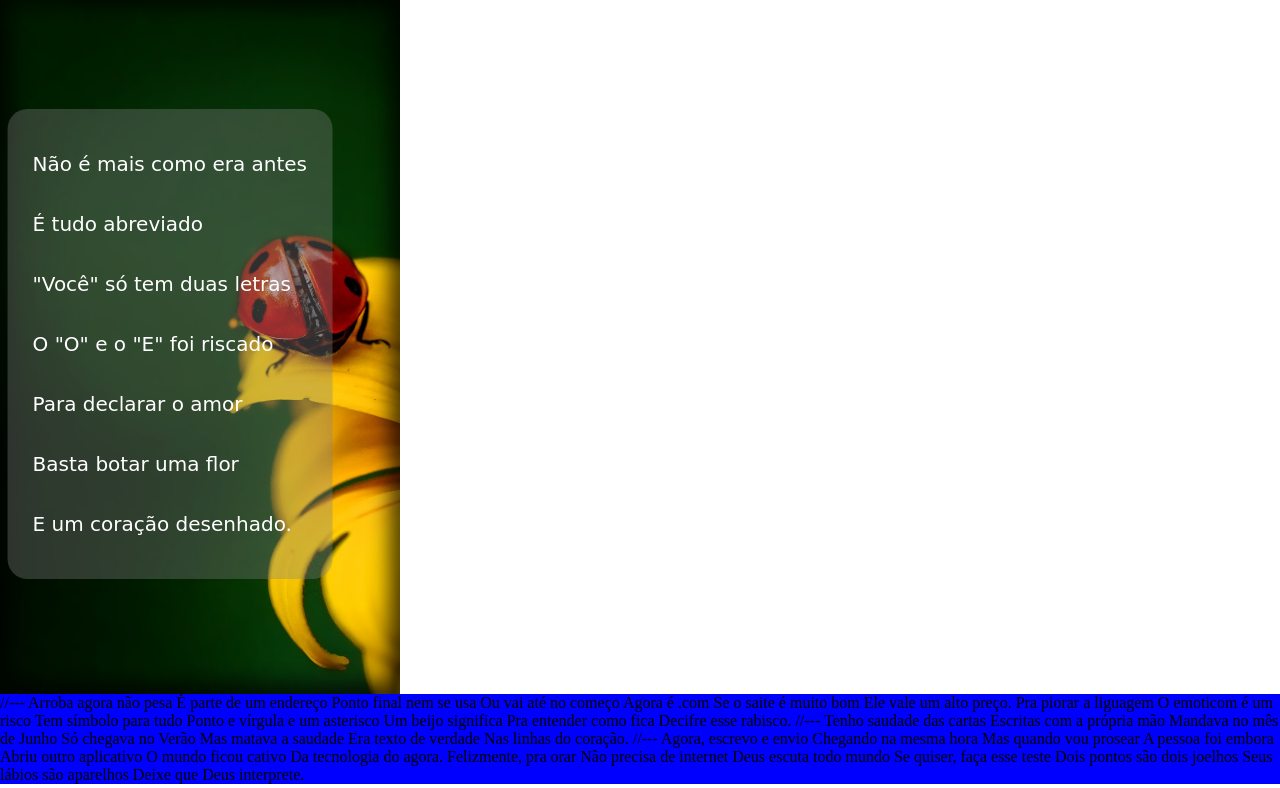
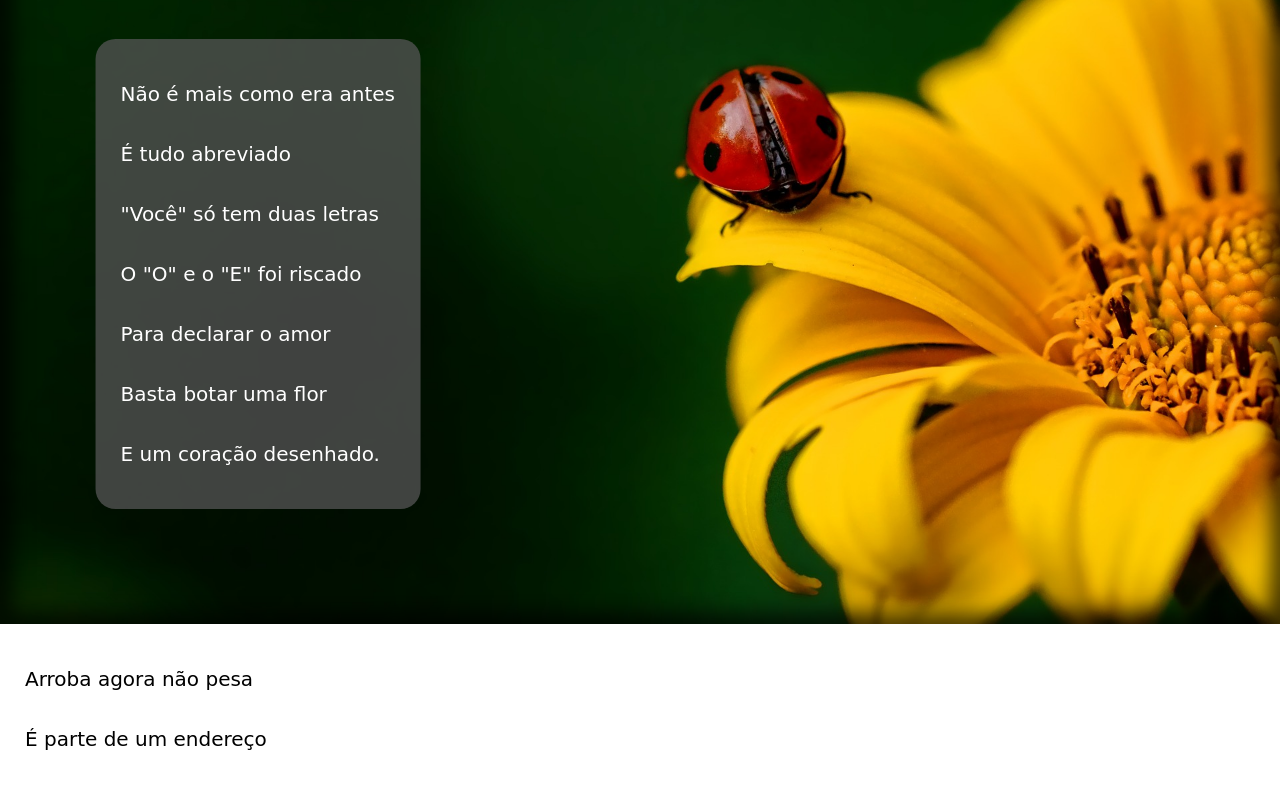
Before and after one commit to gurgelvitor/projcordel, a plain HTML site: page index.html in a window 1280 px wide. Shown: the part 756-1544 px from the top of the page. Drawn offline with Linux system fonts and the light colour scheme.

Commit message:
finishing website

```diff
--- a/index.html
+++ b/index.html
@@ -18,6 +18,7 @@
     <scetion>
         <section>
             <div class="textonly">
+                <p>
                     Estou ficando cansado <br>
                     Da tal tecnologia <br>
                     Só se fala por e-mail <br>
@@ -25,10 +26,12 @@
                     Twitter e Facebook <br>
                     Antes que eu caduque <br>
                     Vou dizer tudo em poesia.
+                </p>
             </div>
-            <div class="imagewithtext">
+            <div class="imagewithtext" style="background-image: url(imagens/background001.jpg);">
                 <div>
-                    <div class="inboxedtext">
+                    <div class="inboxedtext" >
+                        <p>
                             Não é mais como era antes <br>
                             É tudo abreviado <br>
                             "Você" só tem duas letras <br>
@@ -36,50 +39,71 @@
                             Para declarar o amor <br>
                             Basta botar uma flor <br>
                             E um coração desenhado.
+                        </p>
                     </div>
                 </div>
             </div>
         </section>
-            <section style="background-color: blue;">
-                //---
-                Arroba agora não pesa
-                É parte de um endereço
-                Ponto final nem se usa
-                Ou vai até no começo
-                Agora é .com
-                Se o saite é muito bom
-                Ele vale um alto preço.
-                Pra piorar a liguagem
-                O emoticom é um risco
-                Tem símbolo para tudo
-                Ponto e vírgula e um asterisco
-                Um beijo significa
-                Pra entender como fica
-                Decifre esse rabisco.
-                //---
-                Tenho saudade das cartas
-                Escritas com a própria mão
-                Mandava no mês de Junho
-                Só chegava no Verão
-                Mas matava a saudade
-                Era texto de verdade
+            <section>
+                <div class="textonly">
+                    <p>
+                        Arroba agora não pesa <br>
+                        É parte de um endereço <br>
+                        Ponto final nem se usa <br>
+                        Ou vai até no começo <br>
+                        Agora é .com <br>
+                        Se o saite é muito bom <br>
+                        Ele vale um alto preço. <br>
+                        Pra piorar a liguagem <br>
+                        <br>
+                        O emoticom é um risco <br>
+                        Tem símbolo para tudo <br>
+                        Ponto e vírgula e um asterisco <br>
+                        Um beijo significa <br>
+                        Pra entender como fica <br>
+                        Decifre esse rabisco. <br>
+                    </p>
+                </div>
+            </section>
+                <section>
+                    <div class="imagewithtext" style="background-image: url(imagens/background002.jpg);">
+                        <div class="inboxedtext">
+                            <p>
+                                Tenho saudade das cartas <br>
+                                Escritas com a própria mão <br>
+                                Mandava no mês de Junho <br>
+                                Só chegava no Verão <br>
+                                Mas matava a saudade <br>
+                                Era texto de verdade <br>
                                 Nas linhas do coração.
-                //---
-                Agora, escrevo e envio
-                Chegando na mesma hora
-                Mas quando vou prosear
-                A pessoa foi embora
-                Abriu outro aplicativo
-                O mundo ficou cativo
-                Da tecnologia do agora.
-                Felizmente, pra orar
-                Não precisa de internet
-                Deus escuta todo mundo
-                Se quiser, faça esse teste
-                Dois pontos são dois joelhos
-                Seus lábios são aparelhos
-                Deixe que Deus interprete.
+                            </p>
+                        </div>
+                    </div>
+                </section>
+                <section>
+                    <div class="textonly">
+                        <p>
+                            Agora, escrevo e envio <br>
+                            Chegando na mesma hora <br>
+                            Mas quando vou prosear <br>
+                            A pessoa foi embora <br>
+                            Abriu outro aplicativo <br>
+                            O mundo ficou cativo <br>
+                            Da tecnologia do agora. <br>
+                            <br>
+                            Felizmente, pra orar <br>
+                            Não precisa de internet <br>
+                            Deus escuta todo mundo <br>
+                            Se quiser, faça esse teste <br>
+                            Dois pontos são dois joelhos <br>
+                            Seus lábios são aparelhos <br>
+                            Deixe que Deus interprete. <br>
+                        </p>
+                    </div>
                 </section>
     </scetion>
+    <footer>
+        <p>Site criado e idealizado por: <u>Vitor Gurgel</u></p>
+    </footer>
 </body>
 </html>
--- a/style.css
+++ b/style.css
@@ -5,7 +5,7 @@
 }
 
 header{
-    background-color: black;
+    background-image: linear-gradient(to bottom, black, grey);
     color: white;
     text-align: center;
 }
@@ -25,14 +25,11 @@ section > div.textonly{
     font-size: 20px;
     padding: 25px;
     font-family: cursive;
-    line-height: 70px;
+    line-height: 60px;
 }
-
-
 
 section > div.imagewithtext{
     background-color: blue;
-    background-image: url(imagens/background001.jpg);
     height: 700px;
     background-repeat: no-repeat;
     background-size: cover;
@@ -40,7 +37,6 @@ section > div.imagewithtext{
     background-attachment: fixed;
     box-shadow: inset rgba(0, 0, 0, 0.692) 1px 0px 20px 12px;
     position: relative;
-    max-width: 400px;
 
 }
 
@@ -50,7 +46,7 @@ div.inboxedtext{
     font-family: cursive;
     line-height: 60px;
     color: white;
-    background-color: rgba(128, 128, 128, 0.356);
+    background-color: rgba(85, 85, 85, 0.753);
     max-width: 400px;
     position: absolute;
     top: 50%;
@@ -58,3 +54,15 @@ div.inboxedtext{
     transform: translate(-10%, -50%);
     border-radius: 20px;
 }
+
+footer{
+    background-color: black;
+    color: white;
+    text-align: center;
+    padding: 20px;
+    font-family: Arial, Helvetica, sans-serif;
+}
+
+a{
+    color: white;
+}
```
Lines whose indentation alone changed are shown as unchanged.
